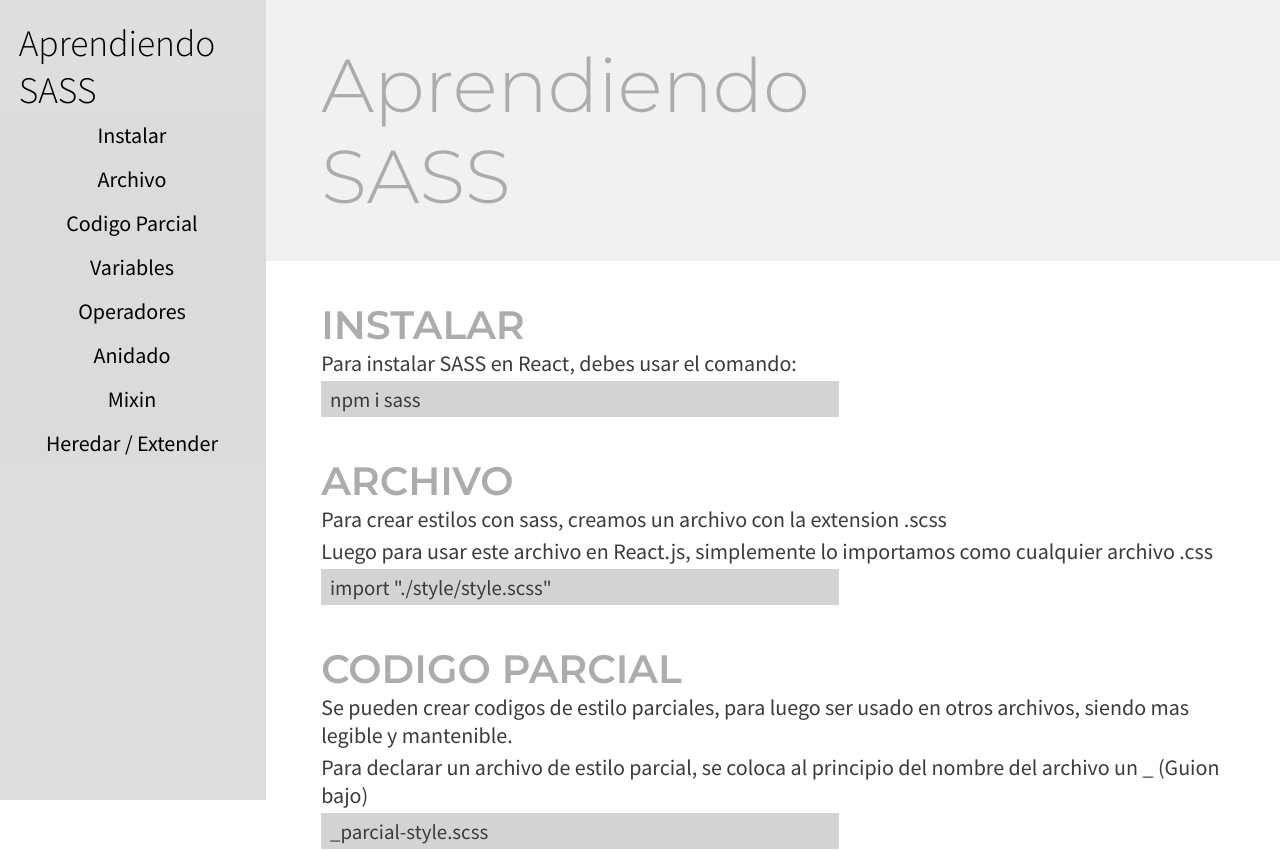
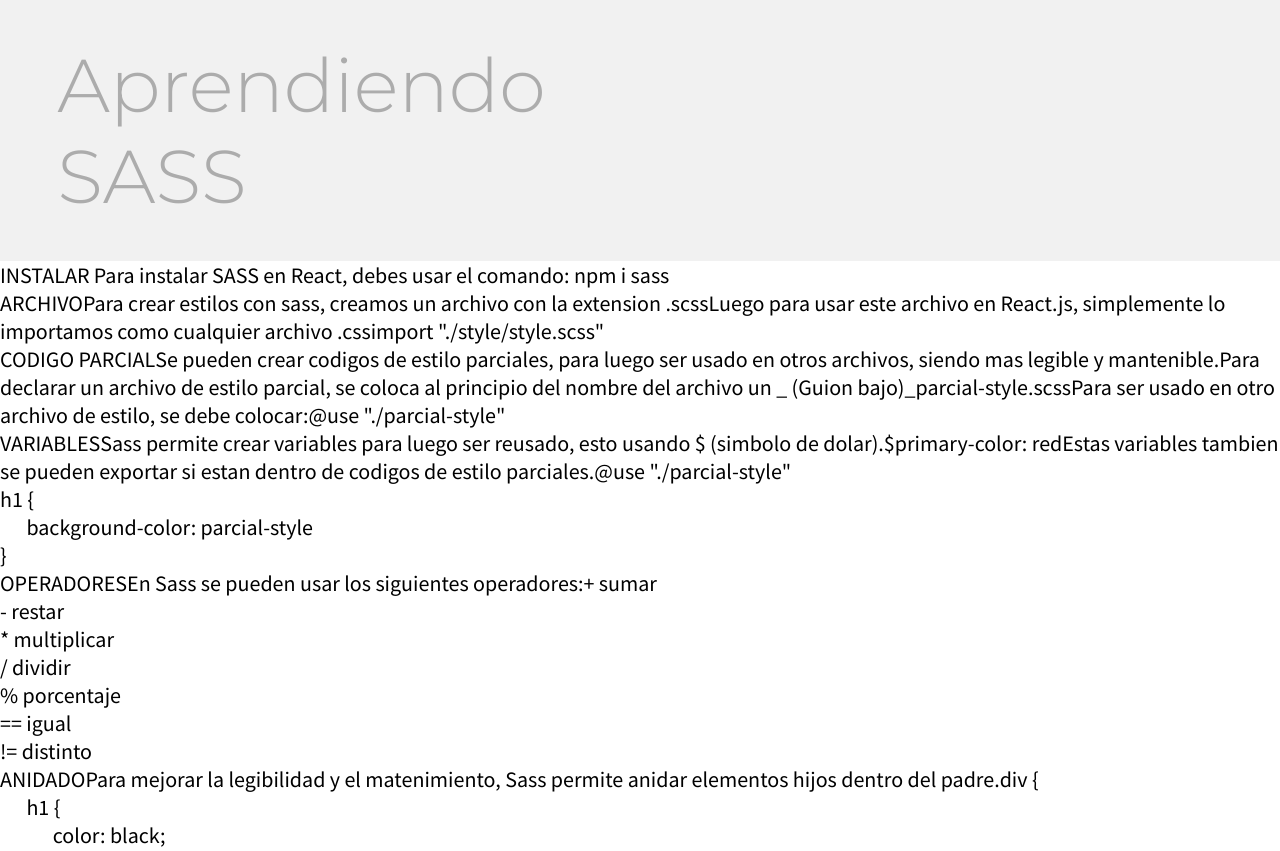
Before and after one commit to Cito2310/learn-sass-react, a React (Vite) app: page / in a window 1280 px wide. Shown: the top 851 px of the page. Built offline with nearby package versions, Linux system fonts and the light colour scheme.

Commit message:
Delete sidebar

```diff
--- a/src/App.jsx
+++ b/src/App.jsx
@@ -1,6 +1,4 @@
 import { ContainerSections } from "./components/ContainerSections"
-import { Section } from "./components/Section"
-import { SideBar } from "./components/SideBar"
 
 import "./config.scss"
 import "./style/title-section.scss"
@@ -8,15 +6,10 @@
 export const App = () => {
     return (
         <>
-            <SideBar />
-
-            <div className="content">
                 <div className="title-section">
                     <h1>Aprendiendo<br/>SASS</h1>
                 </div>
                 <ContainerSections />
-            </div>
-
         </>
 
     )
--- a/src/_variables.scss
+++ b/src/_variables.scss
@@ -10,6 +10,3 @@
 $background-sidebar-color-hover:   rgb(187, 187, 187);
 $background-sidebar-color-active:   rgb(145, 145, 145);
 $border-left-margin:    2.6rem;
-
-
-$side-bar-size: 12rem
--- a/src/components/Section.jsx
+++ /dev/null
@@ -1,29 +0,0 @@
-import PropTypes from 'prop-types';
-
-import "../style/section.scss"
-
-export const Section = ({ title = "" , text = []}) => {
-    const textSection = () => {
-        return text.map( paragraph => {
-            switch (paragraph[0]) {
-                case "paragraph":
-                    return <p key={paragraph[1]}>{paragraph[1]}</p>;
-
-                case "code":
-                    return <code key={paragraph[1]}>{paragraph[1]}</code>;
-            }
-        })
-    }
-
-    return (
-        <div className="section">
-            <h2 className="section-title">{title}</h2>
-            { textSection() }
-        </div>
-    )
-}
-
-Section.propTypes = {
-    title: PropTypes.string.isRequired,
-    text: PropTypes.array.isRequired,
-}
--- a/src/components/SideBar.jsx
+++ /dev/null
@@ -1,18 +0,0 @@
-import "../style/side-bar.scss"
-
-export const SideBar = () => {
-  return (
-    <div className="side-bar">
-        <h3>Aprendiendo SASS</h3>
-
-        <button>Instalar</button>
-        <button>Archivo</button>
-        <button>Codigo Parcial</button>
-        <button>Variables</button>
-        <button>Operadores</button>
-        <button>Anidado</button>
-        <button>Mixin</button>
-        <button>Heredar / Extender</button>
-    </div>
-  )
-}
--- a/src/config.scss
+++ b/src/config.scss
@@ -16,5 +16,5 @@
 
 #root {
     display: flex;
-    flex-direction: row;
+    flex-direction: column;
 }
--- a/src/style/section.scss
+++ b/src/style/section.scss
@@ -1,9 +1,4 @@
 @use "../variables";
-
-.content {
-    margin-left: variables.$side-bar-size;
-}
-
 
 .section {
     margin: 1.8rem variables.$border-left-margin;
--- a/src/style/side-bar.scss
+++ /dev/null
@@ -1,37 +0,0 @@
-@use "../variables";
-
-@mixin transition-background-color ($var: black) {
-    background-color: $var;
-    transition: background-color 0.4s;
-}
-
-.side-bar {
-    display: flex;
-    background-color: rgba(variables.$background-sidebar-color, .90);
-    border-right: 2px variables.$background-sidebar-color solid;
-    flex-direction: column;
-    height: 100%;
-    position: fixed;
-    width: variables.$side-bar-size;
-
-    h3 {
-        margin: 0.5em 0.5em 0;
-        font-size: 1.7em;
-        font-weight: 300;
-    }
-
-    button {
-        height: 2em;
-        text-align: center;
-        @include transition-background-color(variables.$background-sidebar-color);
-
-        &:hover {
-            @include transition-background-color(variables.$background-sidebar-color-hover);
-            cursor: pointer;
-        }
-        &:active {
-            @include transition-background-color(variables.$background-sidebar-color-active);
-            cursor: pointer;
-        }
-    }
-}
```
